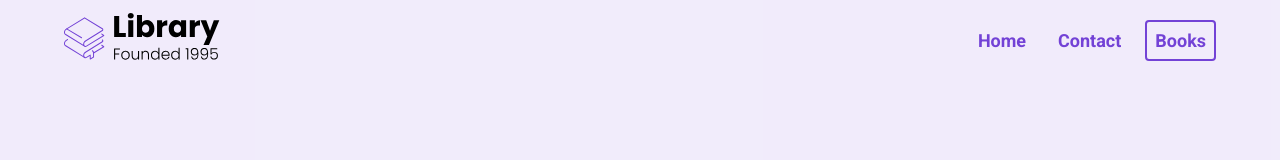
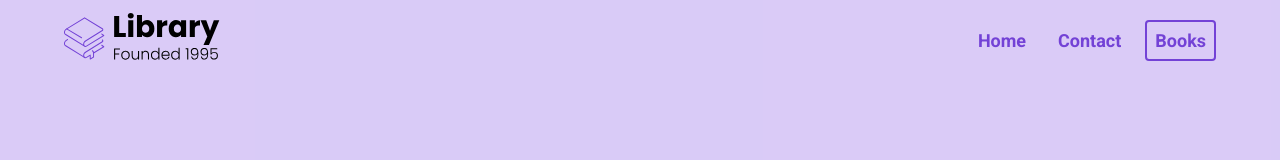
Before and after one commit to magzy824/FES-LIBRARY, a plain HTML site: page index.html in a window 1280 px wide. Drawn offline with Linux system fonts and the light colour scheme.

Commit message:
fes-library

```diff
--- a/styles.css
+++ b/styles.css
@@ -4,6 +4,10 @@
    margin: 0;
    box-sizing: border-box;
    font-family: "Roboto", sans-serif;
+}
+
+body {
+    background-color: #f3edff;
 }
 
 nav {
@@ -52,7 +56,7 @@ li {
 }
 
 #landing {
-    background-color: rgba(115, 66, 214, 0.1)
+    background-color: rgba(115, 66, 214, 0.2);
 }
 
 header {
```
